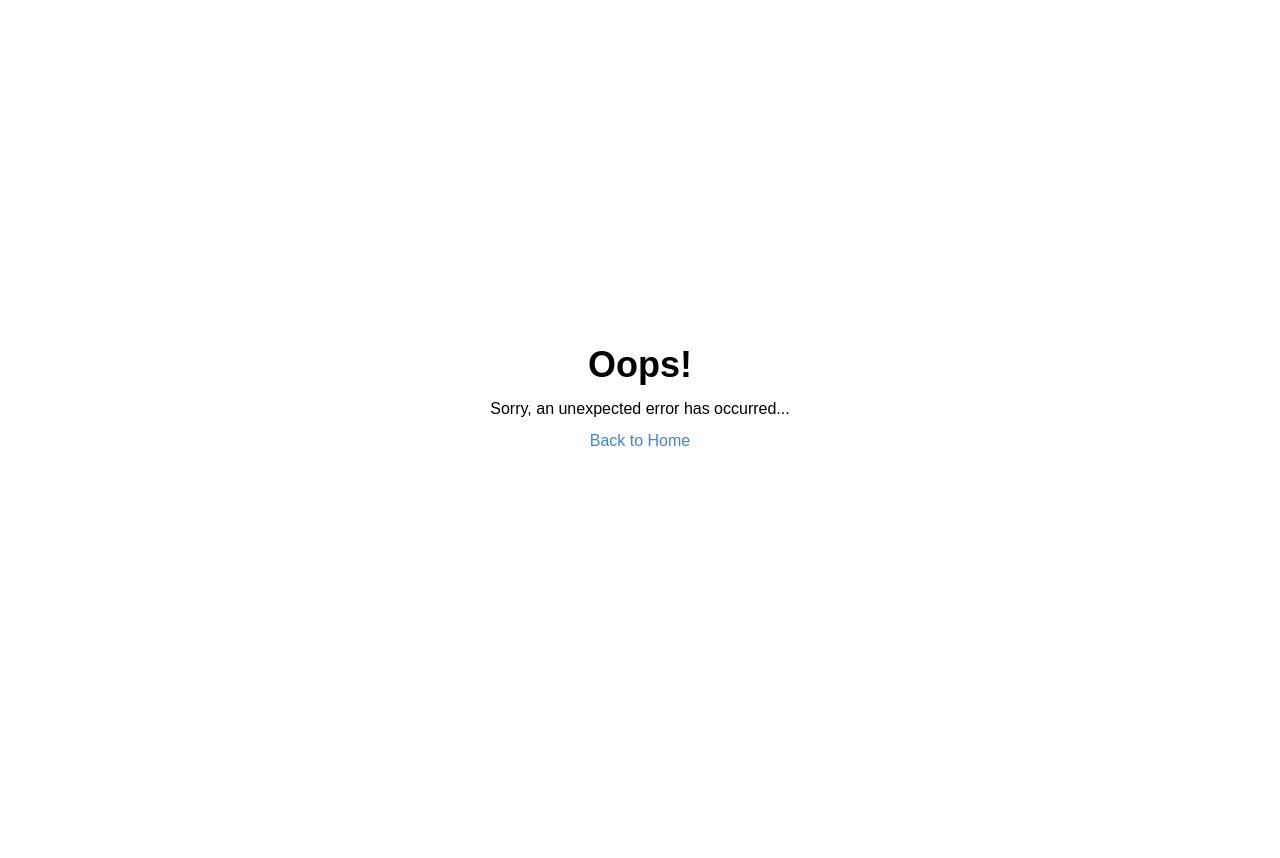
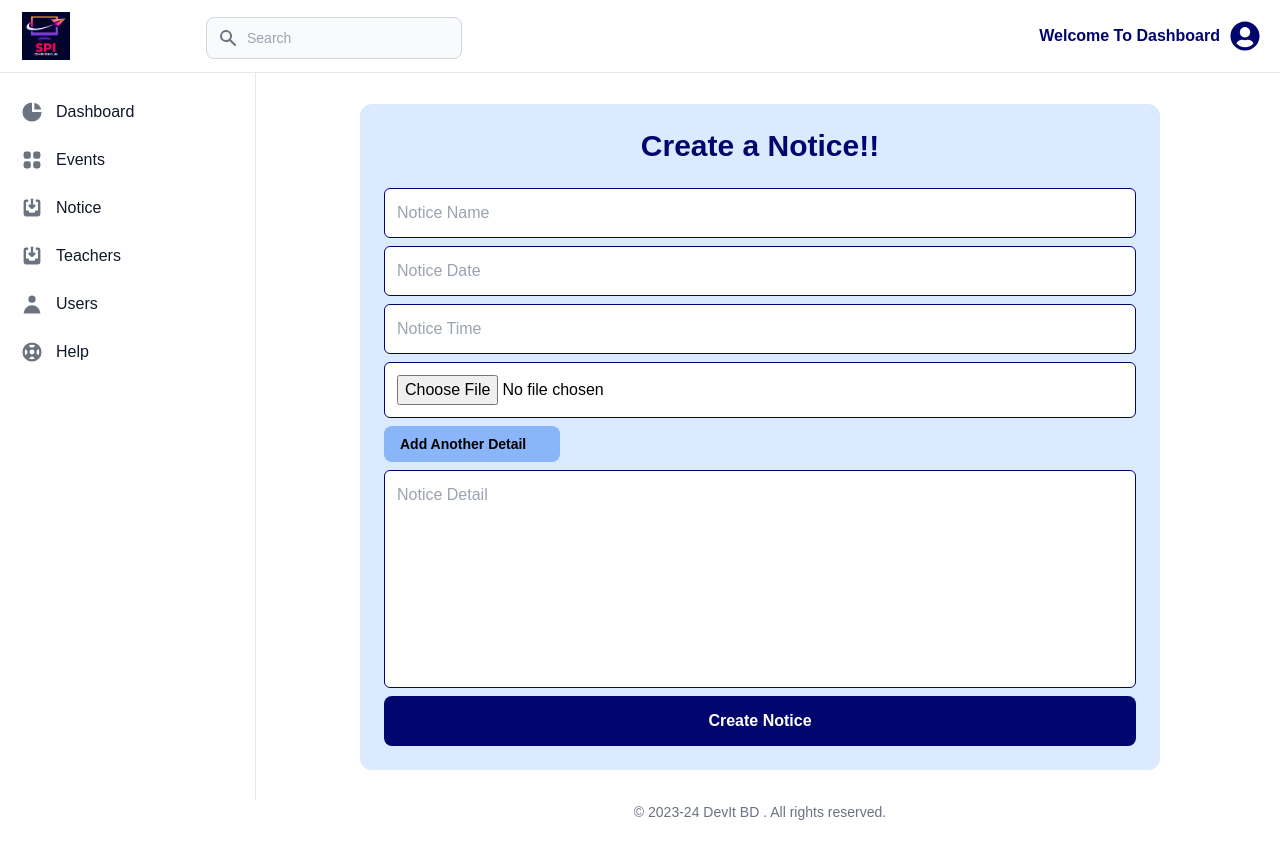
Before and after one commit to Shakiqurrahman/computer-club-spi, a React (Vite) app: page /admin/dashboard/notice in a window 1280 px wide. Shown: the top 858 px of the page. Before the commit the page ends 800 px from the top, so only its background shows below. Built offline with nearby package versions, Linux system fonts and the light colour scheme.

Commit message:
d notice added

```diff
--- a/src/AllRoutes/DLayout.jsx
+++ b/src/AllRoutes/DLayout.jsx
@@ -2,6 +2,7 @@ import React from 'react';
 import DNavbar from '../components/dashboard-comp/DNavbar';
 import { Outlet, ScrollRestoration } from 'react-router-dom';
 import Sidebar from '../components/dashboard-comp/Sidebar';
+import DFooter from '../components/dashboard-comp/DFooter';
 
 const DLayout = () => {
     return (
@@ -11,7 +12,6 @@ const DLayout = () => {
         <Outlet />
       </div>
       <ScrollRestoration />
-      {/* <Footer /> */}
     </>
     );
 };
--- a/src/components/dashboard-comp/Sidebar.jsx
+++ b/src/components/dashboard-comp/Sidebar.jsx
@@ -72,9 +72,8 @@ const Sidebar = () => {
                 </Link>
               </li>
               <li>
-                <a
-                  href="#"
-                  target="_blank"
+                <Link
+                  to="/admin/dashboard/notice"
                   className="text-base text-gray-900 font-normal rounded-lg hover:bg-gray-100 flex items-center p-2 group "
                 >
                   <svg
@@ -86,8 +85,25 @@ const Sidebar = () => {
                     <path d="M8.707 7.293a1 1 0 00-1.414 1.414l2 2a1 1 0 001.414 0l2-2a1 1 0 00-1.414-1.414L11 7.586V3a1 1 0 10-2 0v4.586l-.293-.293z" />
                     <path d="M3 5a2 2 0 012-2h1a1 1 0 010 2H5v7h2l1 2h4l1-2h2V5h-1a1 1 0 110-2h1a2 2 0 012 2v10a2 2 0 01-2 2H5a2 2 0 01-2-2V5z" />
                   </svg>
-                  <span className="ml-3 flex-1 whitespace-nowrap">Inbox</span>
-                </a>
+                  <span className="ml-3 flex-1 whitespace-nowrap">Notice</span>
+                </Link>
+              </li>
+              <li>
+                <Link
+                  to="/admin/dashboard/teachers"
+                  className="text-base text-gray-900 font-normal rounded-lg hover:bg-gray-100 flex items-center p-2 group "
+                >
+                  <svg
+                    className="w-6 h-6 text-gray-500 flex-shrink-0 group-hover:text-gray-900 transition duration-75"
+                    fill="currentColor"
+                    viewBox="0 0 20 20"
+                    xmlns="http://www.w3.org/2000/svg"
+                  >
+                    <path d="M8.707 7.293a1 1 0 00-1.414 1.414l2 2a1 1 0 001.414 0l2-2a1 1 0 00-1.414-1.414L11 7.586V3a1 1 0 10-2 0v4.586l-.293-.293z" />
+                    <path d="M3 5a2 2 0 012-2h1a1 1 0 010 2H5v7h2l1 2h4l1-2h2V5h-1a1 1 0 110-2h1a2 2 0 012 2v10a2 2 0 01-2 2H5a2 2 0 01-2-2V5z" />
+                  </svg>
+                  <span className="ml-3 flex-1 whitespace-nowrap">Teachers</span>
+                </Link>
               </li>
               <li>
                 <a
@@ -107,28 +123,6 @@ const Sidebar = () => {
                     />
                   </svg>
                   <span className="ml-3 flex-1 whitespace-nowrap">Users</span>
-                </a>
-              </li>
-              <li>
-                <a
-                  href="#"
-                  className="text-base text-gray-900 font-normal rounded-lg hover:bg-gray-100 flex items-center p-2 group "
-                >
-                  <svg
-                    className="w-6 h-6 text-gray-500 flex-shrink-0 group-hover:text-gray-900 transition duration-75"
-                    fill="currentColor"
-                    viewBox="0 0 20 20"
-                    xmlns="http://www.w3.org/2000/svg"
-                  >
-                    <path
-                      fillRule="evenodd"
-                      d="M10 2a4 4 0 00-4 4v1H5a1 1 0 00-.994.89l-1 9A1 1 0 004 18h12a1 1 0 00.994-1.11l-1-9A1 1 0 0015 7h-1V6a4 4 0 00-4-4zm2 5V6a2 2 0 10-4 0v1h4zm-6 3a1 1 0 112 0 1 1 0 01-2 0zm7-1a1 1 0 100 2 1 1 0 000-2z"
-                      clipRule="evenodd"
-                    />
-                  </svg>
-                  <span className="ml-3 flex-1 whitespace-nowrap">
-                    Products
-                  </span>
                 </a>
               </li>
 
--- /dev/null
+++ b/src/dashboard/DNoticePage.jsx
@@ -0,0 +1,83 @@
+import React, { useState } from "react";
+import Sidebar from "../components/dashboard-comp/Sidebar";
+import DFooter from "../components/dashboard-comp/DFooter";
+
+const DNoticePage = () => {
+    const [details, setDetails] = useState([{ id: 1, value: '' }]);
+
+    const handleAddDetail = () => {
+      const newId = details[details.length - 1].id + 1;
+      setDetails([...details, { id: newId, value: '' }]);
+    };
+
+    const handleChange = (id, e) => {
+      const updatedDetails = details.map(detail =>
+        detail.id === id ? { ...detail, value: e.target.value } : detail
+      );
+      setDetails(updatedDetails);
+    };
+
+  const handleNoticeForm = (e) => {
+    e.preventDefault();
+  };
+  return (
+    <div className="flex overflow-hidden bg-white pt-16">
+      <Sidebar />
+      <div className="h-full w-full bg-white relative overflow-y-auto lg:ml-60 mt-6 sm:p-4">
+        <div className="bg-blue-100 rounded-xl p-4 xl:p-6 max-w-[800px] mx-auto">
+          <h1 className="text-3xl text-center font-semibold mb-6 text-secondary">
+            Create a Notice!!
+          </h1>
+          <form onSubmit={handleNoticeForm}>
+            <div className="flex flex-col gap-2">
+              <input
+                className="border border-secondary p-3 rounded-md"
+                type="text"
+                placeholder="Notice Name"
+                required
+              />
+              <input
+                className="border border-secondary p-3 rounded-md"
+                type="text"
+                placeholder="Notice Date"
+                required
+              />
+              <input
+                className="border border-secondary p-3 rounded-md"
+                type="text"
+                placeholder="Notice Time"
+              />
+              <input
+                className="bg-white border border-secondary p-3 rounded-md"
+                type="file"
+              />
+              <div
+        className="px-4 py-2 bg-blue-500/50 text-black rounded-lg inline w-44 font-semibold text-sm cursor-pointer"
+        onClick={handleAddDetail}
+      >
+        Add Another Detail
+      </div>
+      {details.map(detail => (
+        <textarea
+          key={detail.id}
+          className="border border-secondary p-3 rounded-md resize-none"
+          name={`detail-${detail.id}`}
+          id={`detail-${detail.id}`}
+          cols="20"
+          rows="8"
+          value={detail.value}
+          placeholder="Notice Detail"
+          onChange={e => handleChange(detail.id, e)}
+        ></textarea>
+      ))}
+      <button className="px-4 py-3 bg-secondary text-white rounded-lg hover:bg-white border border-transparent hover:border-secondary hover:text-secondary duration-300 font-semibold" type="submit">Create Notice</button>
+            </div>
+          </form>
+        </div>
+      <DFooter />
+      </div>
+    </div>
+  );
+};
+
+export default DNoticePage;
```
Also changed, not shown: src/AllRoutes/Routes.jsx (+9 -0 lines).
